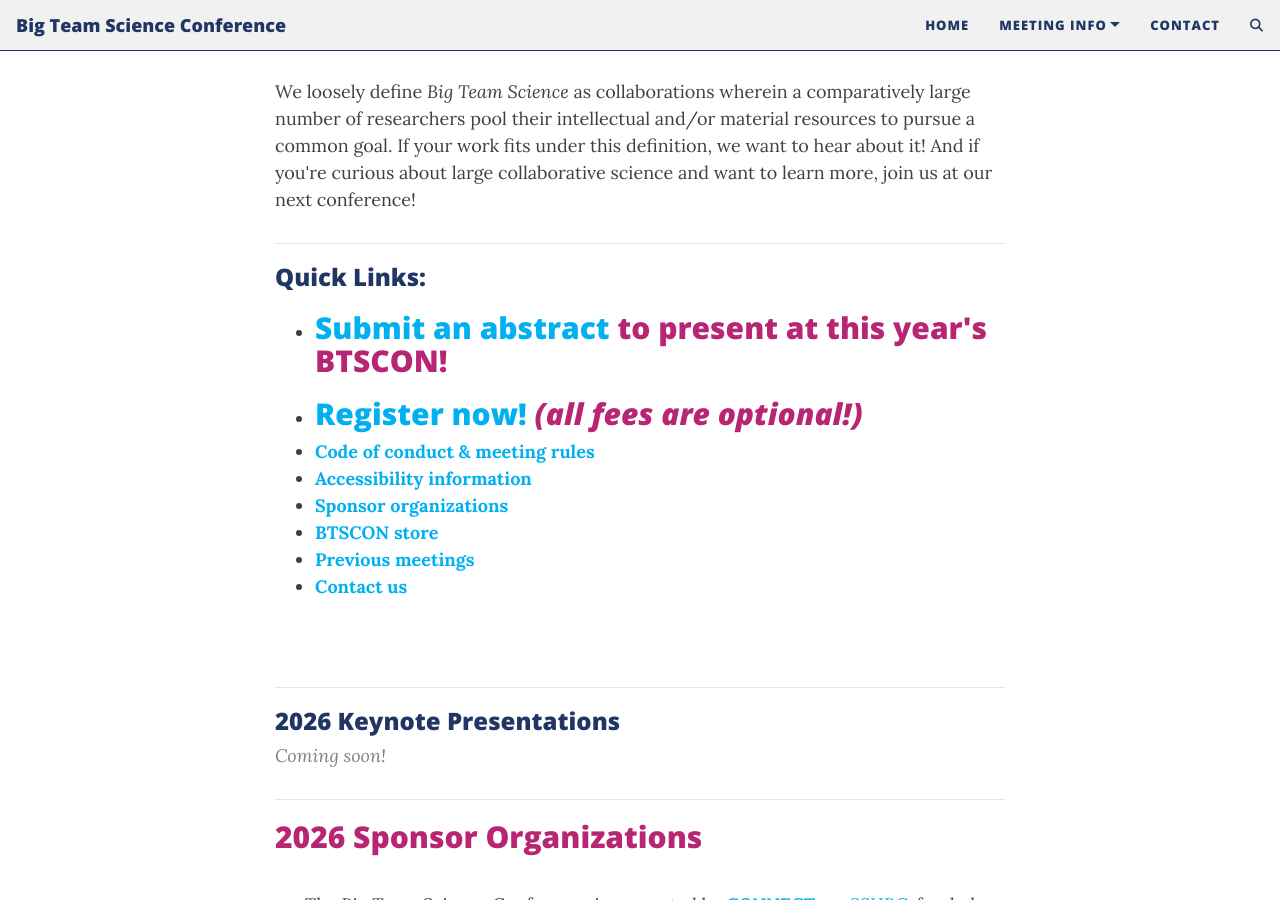
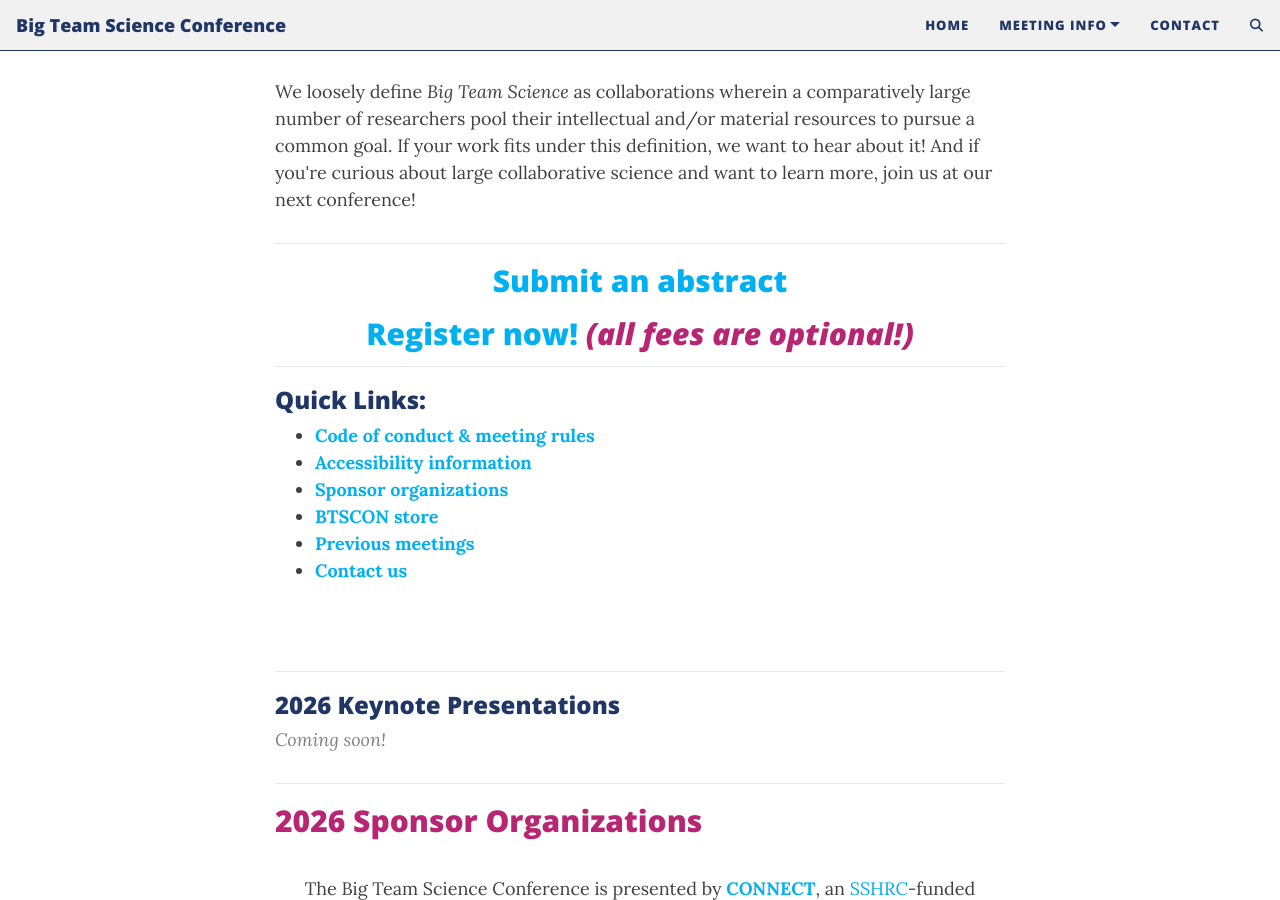
Before and after one commit to bigteamscienceconference/bigteamscienceconference.github.io, a Jekyll site: the page built from index.md, in a window 1280 px wide and 900 px high, scrolled down 627 px. Built offline with Jekyll 4.4.1, drawn with Linux system fonts in a browser that asks for light colours; comment, search, counter and statistics services are not loaded.

Commit message:
Update index.md

```diff
--- a/index.md
+++ b/index.md
@@ -18,12 +18,15 @@ layout: page
 
 ***
 
+<h2 align="center"><a href="{{site.baseurl}}/submissions/">Submit an abstract</a></h2>
+<h2 align="center"><a href="{{site.baseurl}}/registration/">Register now!</a> <i>(all fees are optional!)</i></h2>
+
+***
+
 ### Quick Links:
 <!--
 * <b><a href="{{site.baseurl}}/program/">2026 Program & schedule</a></b>
 -->
-* <h2><a href="{{site.baseurl}}/submissions/">Submit an abstract</a> to present at this year's BTSCON!</h2>
-* <h2><a href="{{site.baseurl}}/registration/">Register now!</a> <i>(all fees are optional!)</i></h2>
 * <b><a href="{{site.baseurl}}/codeofconduct/">Code of conduct & meeting rules</a></b>
 * <b><a href="{{site.baseurl}}/access/">Accessibility information</a></b>
 * <b><a href="#sponsors">Sponsor organizations</a></b>
```
